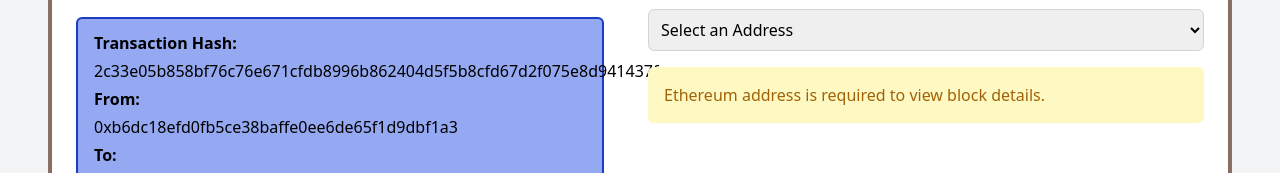
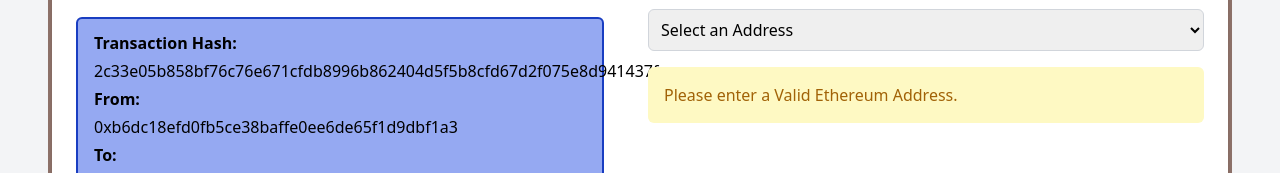
Before and after one commit to PrayagTandon/Front-End, a React (Vite) app in the folder ethereum-blockchain-explorer/: page /blocks in a window 1280 px wide. Shown: the part 285-458 px from the top of the page. Built offline with nearby package versions, Linux system fonts and the light colour scheme.

Commit message:
Final edit done

```diff
--- a/ethereum-blockchain-explorer/src/components/Blocks.jsx
+++ b/ethereum-blockchain-explorer/src/components/Blocks.jsx
@@ -9,14 +9,14 @@
         const address = e.target.value;
         setSelectedAddress(address);
 
-        // Find the transaction related to the selected address
+        // To find the transaction realted to current address
         const block = transactions.find((tx) => tx.from === address || tx.to === address);
 
-        // Update selectedBlock if found, otherwise null
+        // Using Ternary Operator to Display the block....
         setSelectedBlock(block ? {
-            address: block.from, // Assuming you want to display the `from` address
-            balance: block.balance || 'N/A', // Default to 'N/A' if balance is missing
-            gasUsed: block.gasUsed || 'N/A' // Default to 'N/A' if gasUsed is missing
+            address: block.from,
+            balance: block.balance || 'N/A',
+            gasUsed: block.gasUsed || 'N/A'
         } : null);
     };
 
@@ -41,7 +41,7 @@
                 <BlockDetails {...selectedBlock} />
             ) : (
                 <div className="bg-yellow-100 text-yellow-700 p-4 mt-4 rounded-md">
-                    Ethereum address is required to view block details.
+                    Please enter a Valid Ethereum Address.
                 </div>
             )}
         </div>
```
Also changed, not shown: 1 other file (tests, documents, lock files or other folders).
